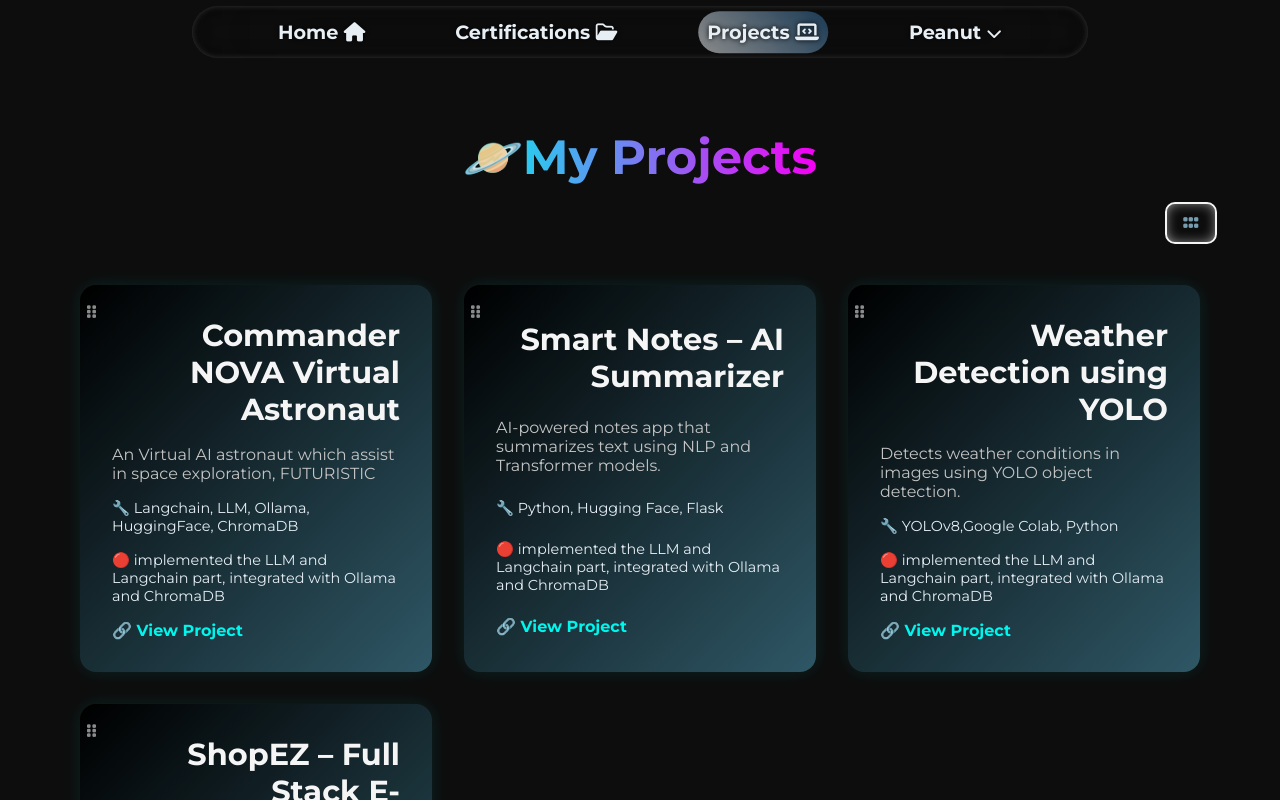
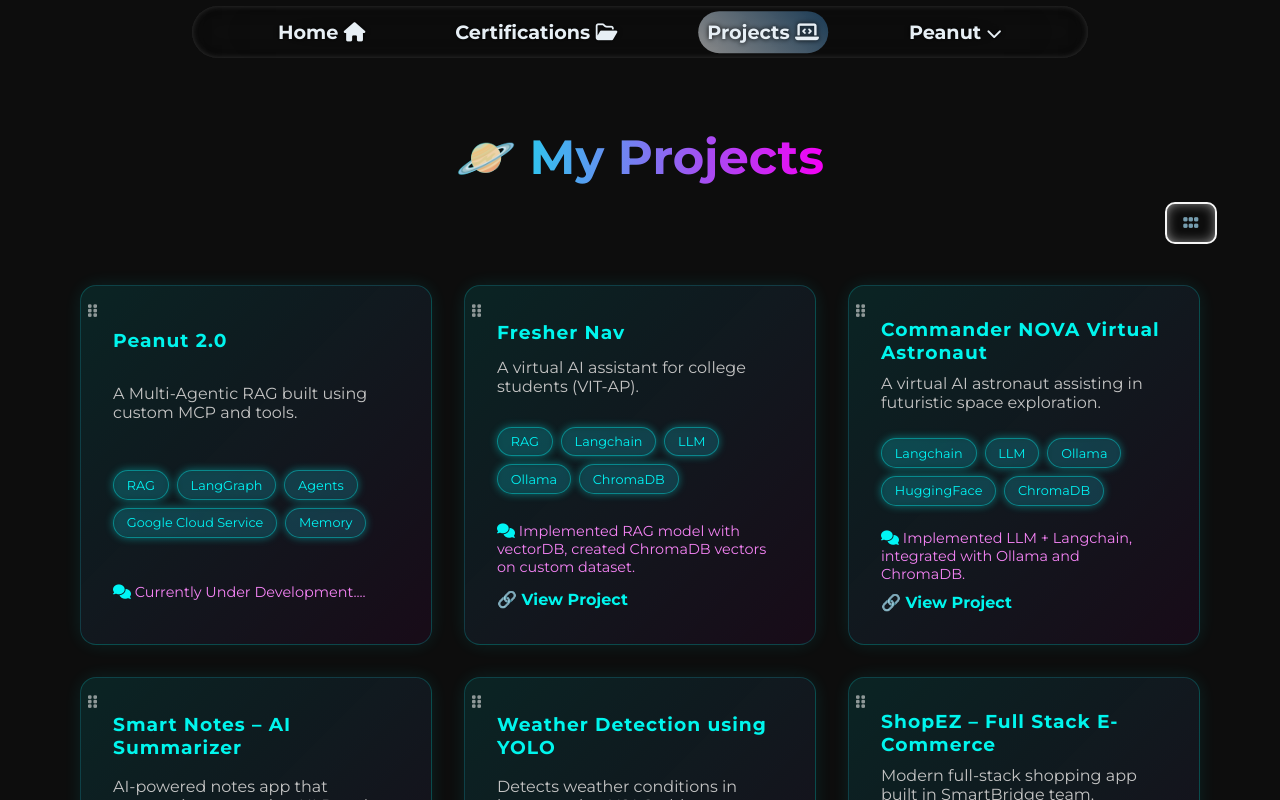
Before and after one commit to Aquibyounis/Portfolio_with_chatbot, a React (Create React App) app in the folder frontchat/: page /projects in a window 1280 px wide. Shown: the top 800 px of the page. Built offline with nearby package versions, Linux system fonts and the light colour scheme.

Commit message:
Updated Projects

```diff
--- a/frontchat/src/pages/Projects/Projects.css
+++ b/frontchat/src/pages/Projects/Projects.css
@@ -22,12 +22,8 @@ body {
 }
 
 @keyframes fadein {
-  from {
-    opacity: 0;
-  }
-  to {
-    opacity: 1;
-  }
+  from { opacity: 0; }
+  to { opacity: 1; }
 }
 
 .section-title {
@@ -42,8 +38,7 @@ body {
   transform: translate(-50%);
 }
 .section-title::before {
-  content: '🪐';
-  -webkit-background-clip: text;
+  content: '🪐 ';
   -webkit-text-fill-color: #00fff7;
 }
 
@@ -58,9 +53,9 @@ body {
 
 .projects-grid2 {
   display: grid;
-  grid-template-columns: 1fr;
+  grid-template-columns:1fr;
   gap: 2rem;
-  max-width: 90svw;
+  max-width: 70svw;
   margin: 0 auto;
   padding: 0 1rem;
 }
@@ -90,59 +85,94 @@ body {
   opacity: 0.6;
 }
 
+/* === Futuristic Neon Effects === */
+.neon-text {
+  color: #00fff7;
+  letter-spacing: 1px;
+}
+
 .project-card {
-  background: var(--card-color);
+  background: linear-gradient(135deg, rgba(0, 255, 255, 0.1), rgba(255, 0, 255, 0.05));
+  border: 1px solid rgba(0, 255, 255, 0.2);
   border-radius: 1rem;
   padding: 2rem;
   position: relative;
   overflow: hidden;
-  background: linear-gradient(-45deg, rgb(49, 91, 106), rgb(0, 0, 0));
   box-shadow: 0 0 20px rgba(0, 255, 255, 0.1);
-  transition: transform 0.3s ease, box-shadow 0.3s ease;
+  transition: all 0.4s ease;
   min-height: 25svh;
   display: flex;
   flex-direction: column;
   align-items: start;
   text-align: left;
   justify-content: space-around;
+  gap: 10px;
   cursor: grab;
-}
-.project-card:active {
-  cursor: grabbing;
+  backdrop-filter: blur(10px);
 }
 
+.project-card::before {
+  content: "";
+  position: absolute;
+  top: -50%;
+  left: -50%;
+  width: 200%;
+  height: 200%;
+  animation: rotate 6s linear infinite;
+  z-index: 0;
+}
+
+@keyframes rotate {
+  0% { transform: rotate(0deg); }
+  100% { transform: rotate(360deg); }
+}
 
 .project-card:hover {
-  transform: translateY(-8px);
-  box-shadow: 0 0 25px rgba(0, 255, 255, 0.749);
-}
-
-.project-card h3 {
-  text-align: right;
-  font-size: 1.9rem;
-  margin-bottom: 1rem;
-  position: relative;
-  z-index: 1;
-  color: white;
-}
-
-.project-desc,
-.project-tech,
-.project-link {
-  position: relative;
-  z-index: 1;
+  transform: translateY(-6px) scale(1.02);
+  box-shadow: 0 0 30px rgba(0, 255, 255, 0.6);
 }
 
 .project-desc {
   font-size: 1rem;
   margin-bottom: 1rem;
   color: #cccccc;
+  position: relative;
+  z-index: 2;
 }
 
-.project-tech {
+
+/* === Futuristic Tech Pills === */
+.tech-container {
+  display: flex;
+  flex-wrap: wrap;
+  gap: 0.5rem;
+  z-index: 2;
+}
+
+.tech-pill {
+  background: rgba(0, 255, 255, 0.15);
+  border: 1px solid rgba(0, 255, 255, 0.4);
+  color:cyan;
+  font-size: 0.8rem;
+  padding: 0.4rem 0.8rem;
+  border-radius: 50px;
+  box-shadow: 0 0 8px rgba(0, 255, 255, 0.4);
+  transition: all 0.3s ease;
+  backdrop-filter: blur(3px);
+}
+
+.tech-pill:hover {
+  transform: scale(1.08);
+  box-shadow: 0 0 12px rgba(0, 255, 255, 0.8);
+  background: rgba(0, 255, 255, 0.25);
+}
+
+.project-role {
   font-size: 0.9rem;
-  margin-bottom: 1rem;
-  color: aliceblue;
+  margin-top: 0.8rem;
+  color: #ff89ff;
+  position: relative;
+  z-index: 2;
 }
 
 .project-link {
@@ -150,11 +180,14 @@ body {
   color: var(--accent);
   font-weight: bold;
   transition: color 0.2s ease;
+  position: relative;
+  z-index: 2;
 }
 
 .project-link:hover {
   color: #ffffff;
 }
+
 
 /* ===================== RESPONSIVE ===================== */
 @media (max-width: 1024px) {
@@ -176,34 +209,27 @@ body {
   .projects-section {
     padding: 2rem 1rem;
   }
-
   .section-title {
     font-size: 1.8rem;
     margin-bottom: 2rem;
   }
-
   .symbol {
     font-size: 1em;
     margin-right: 1em;
   }
-
   .project-card {
     padding: 1.5rem;
     min-height: 30svh;
   }
-
   .project-card h3 {
     font-size: 1.2rem;
   }
-
   .project-desc {
     font-size: 0.9rem;
   }
-
-  .project-tech {
-    font-size: 0.8rem;
+  .tech-pill {
+    font-size: 0.75rem;
   }
-
   .project-link {
     font-size: 0.9rem;
   }
--- a/frontchat/src/pages/Projects/Projects.jsx
+++ b/frontchat/src/pages/Projects/Projects.jsx
@@ -20,62 +20,83 @@ import { CSS } from '@dnd-kit/utilities';
 const initialProjects = [
   {
     id: '1',
-    title: "Commander NOVA Virtual Astronaut",
-    description: "An Virtual AI astronaut which assist in space exploration, FUTURISTIC",
-    tech: "Langchain, LLM, Ollama, HuggingFace, ChromaDB",
-    link: "https://github.com/Aquibyounis/VirtualAstronaut",
-    role: "implemented the LLM and Langchain part, integrated with Ollama and ChromaDB"
+    title: "Peanut 2.0",
+    description: "A Multi-Agentic RAG built using custom MCP and tools.",
+    tech: "RAG, LangGraph, Agents, Google Cloud Service, Memory",
+    link: "",
+    role: "Currently Under Development...."
   },
   {
     id: '2',
+    title: "Fresher Nav",
+    description: "A virtual AI assistant for college students (VIT-AP).",
+    tech: "RAG, Langchain, LLM, Ollama, ChromaDB",
+    link: "https://github.com/Aquibyounis/VIT_AP_COMPASS_MODEL2",
+    role: "Implemented RAG model with vectorDB, created ChromaDB vectors on custom dataset."
+  },
+  {
+    id: '3',
+    title: "Commander NOVA Virtual Astronaut",
+    description: "A virtual AI astronaut assisting in futuristic space exploration.",
+    tech: "Langchain, LLM, Ollama, HuggingFace, ChromaDB",
+    link: "https://github.com/Aquibyounis/VirtualAstronaut",
+    role: "Implemented LLM + Langchain, integrated with Ollama and ChromaDB."
+  },
+  {
+    id: '4',
     title: "Smart Notes – AI Summarizer",
     description: "AI-powered notes app that summarizes text using NLP and Transformer models.",
     tech: "Python, Hugging Face, Flask",
     link: "https://github.com/Aquibyounis/Smart_Notes_AI",
-    role: "implemented the LLM and Langchain part, integrated with Ollama and ChromaDB"
+    role: "Developed core summarization logic using Transformer models."
   },
   {
-    id: '3',
+    id: '5',
     title: "Weather Detection using YOLO",
     description: "Detects weather conditions in images using YOLO object detection.",
-    tech: "YOLOv8,Google Colab, Python",
+    tech: "YOLOv8, Google Colab, Python",
     link: "https://drive.google.com/drive/folders/12Hhw37UvApFXi1A5-Z6bDI8NH2ZUJyq5?usp=sharing",
-    role: "implemented the LLM and Langchain part, integrated with Ollama and ChromaDB"
+    role: "Built model and fine-tuned it for weather classification."
   },
   {
-    id: '4',
+    id: '6',
     title: "ShopEZ – Full Stack E-Commerce",
-    description: "A modern full-stack shopping app with authentication, cart and built on a team of 4 in SmartBridge",
+    description: "Modern full-stack shopping app built in SmartBridge team.",
     tech: "React, Node.js, Express, MongoDB",
     link: "https://github.com/Aquibyounis/Shop-EZ",
-    role: "implemented the LLM and Langchain part, integrated with Ollama and ChromaDB"
+    role: "Built UI using React JS. Assisted team in connection of database with backend."
   }
 ];
 
 function SortableItem({ project }) {
-  const {
-    attributes,
-    listeners,
-    setNodeRef,
-    transform,
-    transition
-  } = useSortable({ id: project.id });
+  const { attributes, listeners, setNodeRef, transform, transition } = useSortable({ id: project.id });
 
   const style = {
     transform: CSS.Transform.toString(transform),
     transition
   };
 
+  const techList = project.tech.split(',').map(t => t.trim());
+
   return (
-    <div className="project-card" ref={setNodeRef} style={style} {...attributes} {...listeners}>
+    <div className="project-card"  ref={setNodeRef} style={style} {...attributes} {...listeners}>
       <i className="fa-solid fa-grip-vertical dots"></i>
-      <h3 className="project-title">{project.title}</h3>
+      <h3 className="project-title neon-text">{project.title}</h3>
       <p className="project-desc">{project.description}</p>
-      <p className="project-tech">🔧 {project.tech}</p>
-      <p className="project-tech">🔴 {project.role}</p>
-      <a href={project.link} target="_blank" rel="noopener noreferrer" className="project-link">
-        🔗 View Project
-      </a>
+
+      <div className="tech-container">
+        {techList.map((tech, index) => (
+          <span key={index} className="tech-pill">{tech}</span>
+        ))}
+      </div>
+
+      <p className="project-role"><i class="fa-solid fa-comments" style={{color:"cyan"}}></i> {project.role}</p>
+
+      {project.link && (
+        <a href={project.link} target="_blank" rel="noopener noreferrer" className="project-link">
+          🔗 View Project
+        </a>
+      )}
     </div>
   );
 }
@@ -111,15 +132,8 @@ const Projects = () => {
         )}
       </div>
 
-      <DndContext
-        sensors={sensors}
-        collisionDetection={closestCenter}
-        onDragEnd={handleDragEnd}
-      >
-        <SortableContext
-          items={projects.map(p => p.id)}
-          strategy={verticalListSortingStrategy}
-        >
+      <DndContext sensors={sensors} collisionDetection={closestCenter} onDragEnd={handleDragEnd}>
+        <SortableContext items={projects.map(p => p.id)} strategy={verticalListSortingStrategy}>
           <div className={symbol === "CUT" ? "projects-grid" : "projects-grid2"}>
             {projects.map((project) => (
               <SortableItem key={project.id} project={project} />
```
